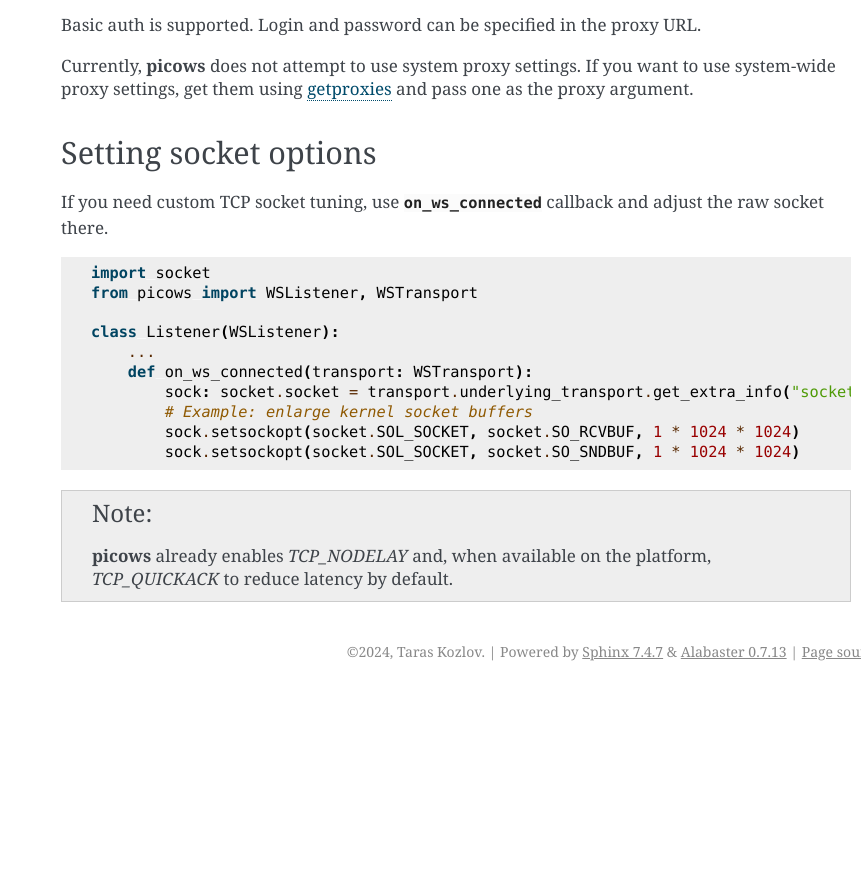
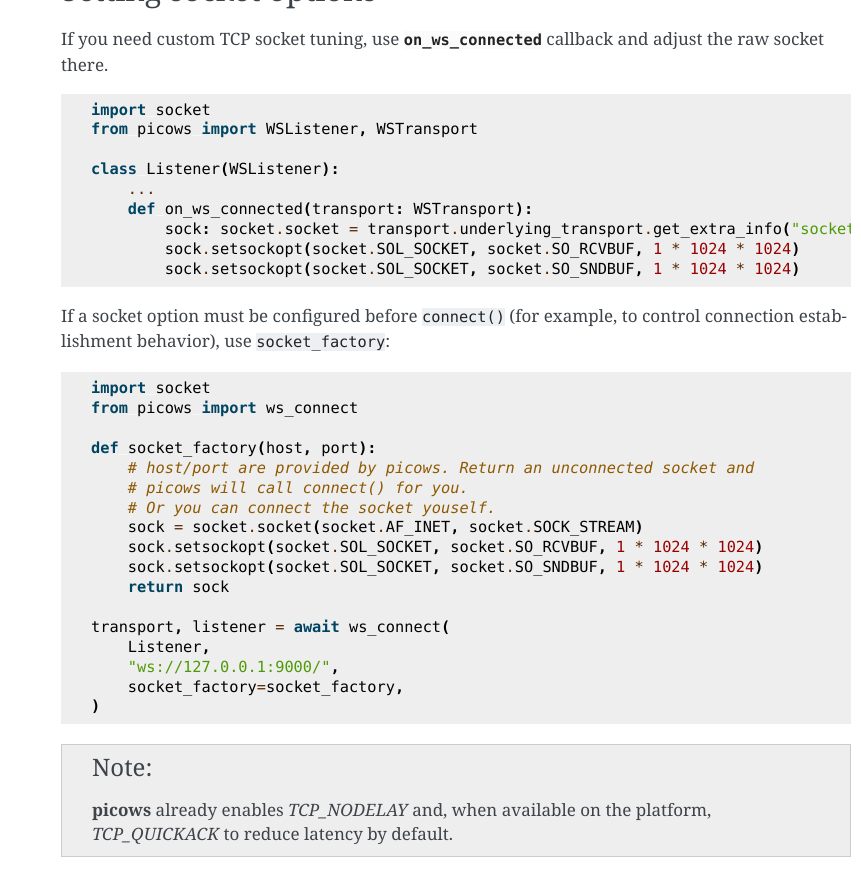
Before and after one commit to tarasko/picows, a Sphinx documentation site: the page built from docs/source/guides.rst, in a window 1280 px wide and 900 px high, scrolled down 7014 px. Shown: the top 896 px of the window, without its empty margins (419-1280 px from the left). Built offline with Sphinx 7.4.7, drawn with Linux system fonts in a browser that asks for light colours; before the commit the page ends 7705 px from its top, so only the background shows below that; some of the changed text lies outside the part shown.

Commit message:
Add comments

```diff
--- a/docs/source/guides.rst
+++ b/docs/source/guides.rst
@@ -355,9 +347,31 @@
         ...
         def on_ws_connected(transport: WSTransport):
             sock: socket.socket = transport.underlying_transport.get_extra_info("socket")
-            # Example: enlarge kernel socket buffers
             sock.setsockopt(socket.SOL_SOCKET, socket.SO_RCVBUF, 1 * 1024 * 1024)
             sock.setsockopt(socket.SOL_SOCKET, socket.SO_SNDBUF, 1 * 1024 * 1024)
+
+If a socket option must be configured before ``connect()`` (for example, to
+control connection establishment behavior), use ``socket_factory``:
+
+.. code-block:: python
+
+    import socket
+    from picows import ws_connect
+
+    def socket_factory(host, port):
+        # host/port are provided by picows. Return an unconnected socket and
+        # picows will call connect() for you.
+        # Or you can connect the socket youself.
+        sock = socket.socket(socket.AF_INET, socket.SOCK_STREAM)
+        sock.setsockopt(socket.SOL_SOCKET, socket.SO_RCVBUF, 1 * 1024 * 1024)
+        sock.setsockopt(socket.SOL_SOCKET, socket.SO_SNDBUF, 1 * 1024 * 1024)
+        return sock
+
+    transport, listener = await ws_connect(
+        Listener,
+        "ws://127.0.0.1:9000/",
+        socket_factory=socket_factory,
+    )
 
 .. note::
     **picows** already enables `TCP_NODELAY` and, when available on the
```
Also changed, not shown: other parts of docs/source/guides.rst (+0 -8 lines), 1 other file.
